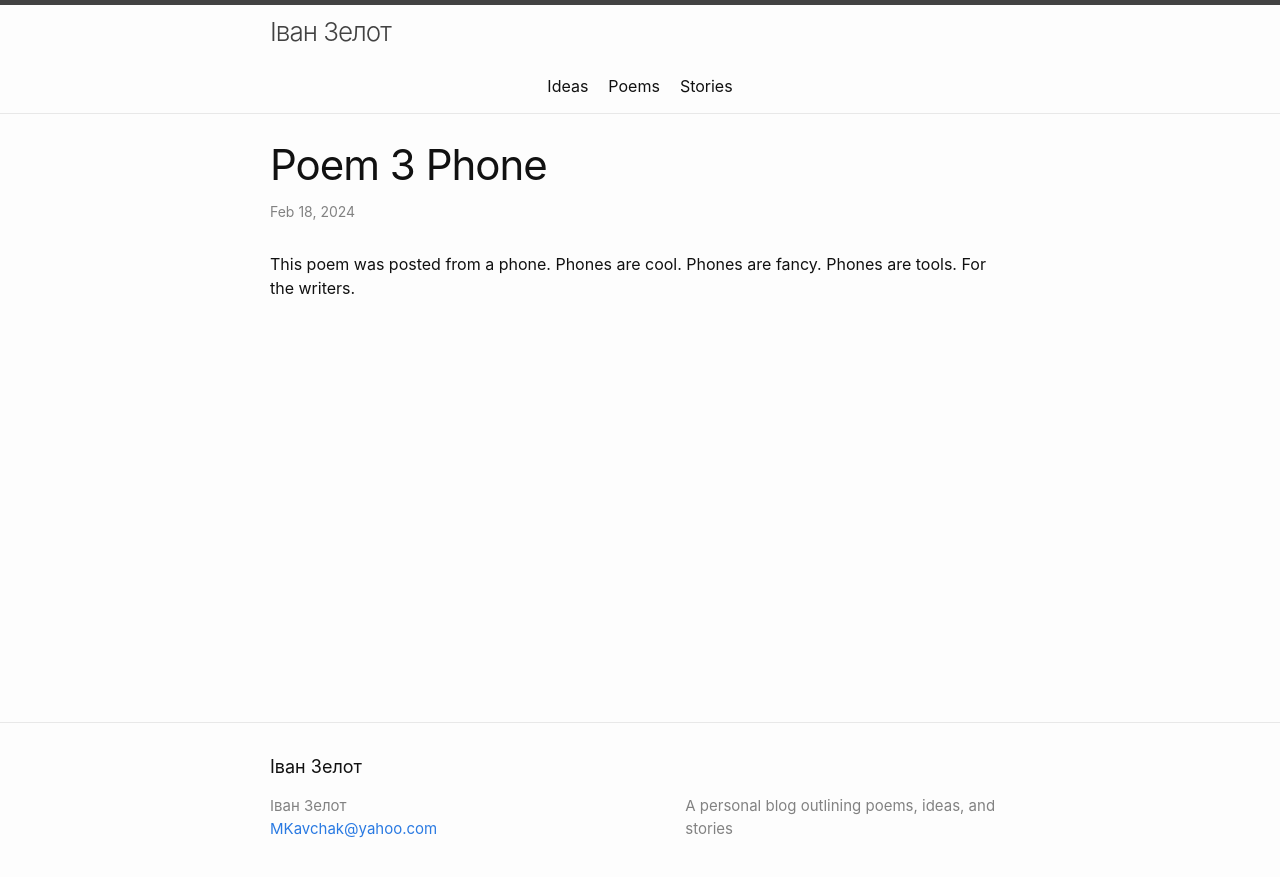
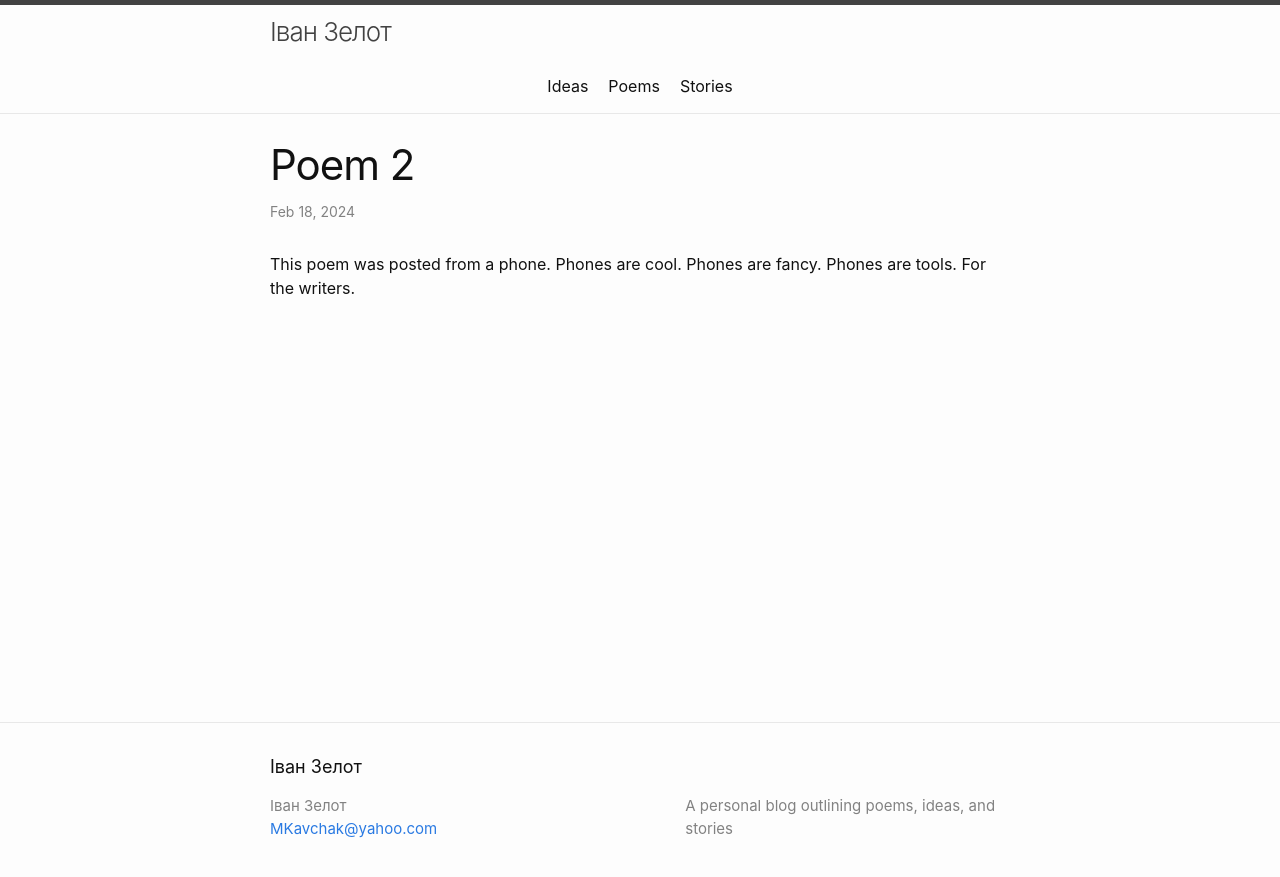
Before and after one commit to mkavchak/MichaelKavchak.github.io, a Jekyll site: the page built from poems/_posts/2024-02-18-third-poem-phone.markdown, in a window 1280 px wide. Shown: the top 877 px of the page. Built offline with Jekyll 4.4.1, drawn with Linux system fonts in a browser that asks for light colours.

Commit message:
Fix third poem

```diff
--- a/poems/_posts/2024-02-18-third-poem-phone.markdown
+++ b/poems/_posts/2024-02-18-third-poem-phone.markdown
@@ -1,7 +1,7 @@
 ---
 layout: post
-title: Poem 3 Phone
-date: 2024-02-18 01:01:01 -0500
+title:  Poem 2
+date:   2024-02-18 11:11:22 -0500
 categories: poems
 ---
 
```
